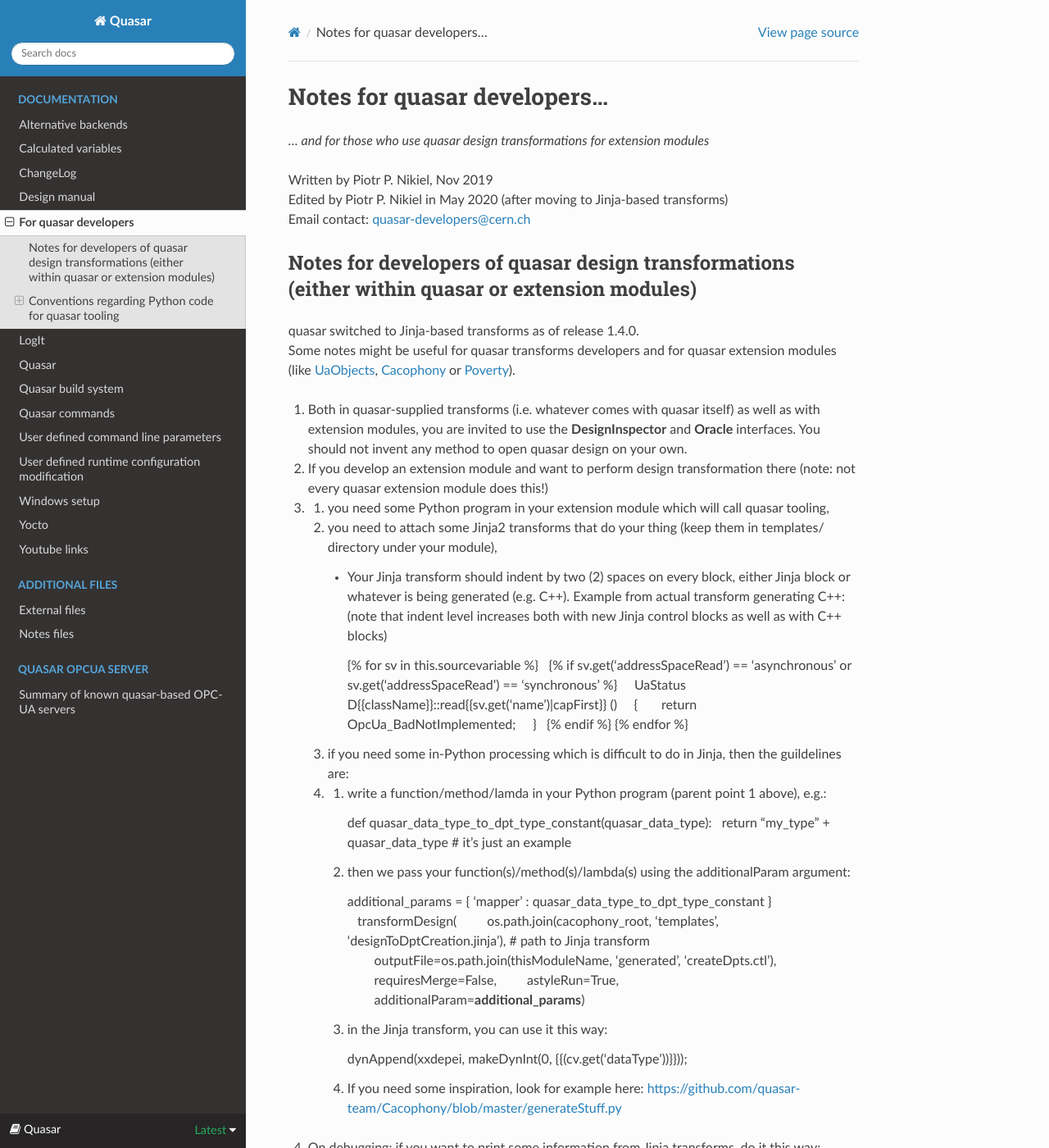
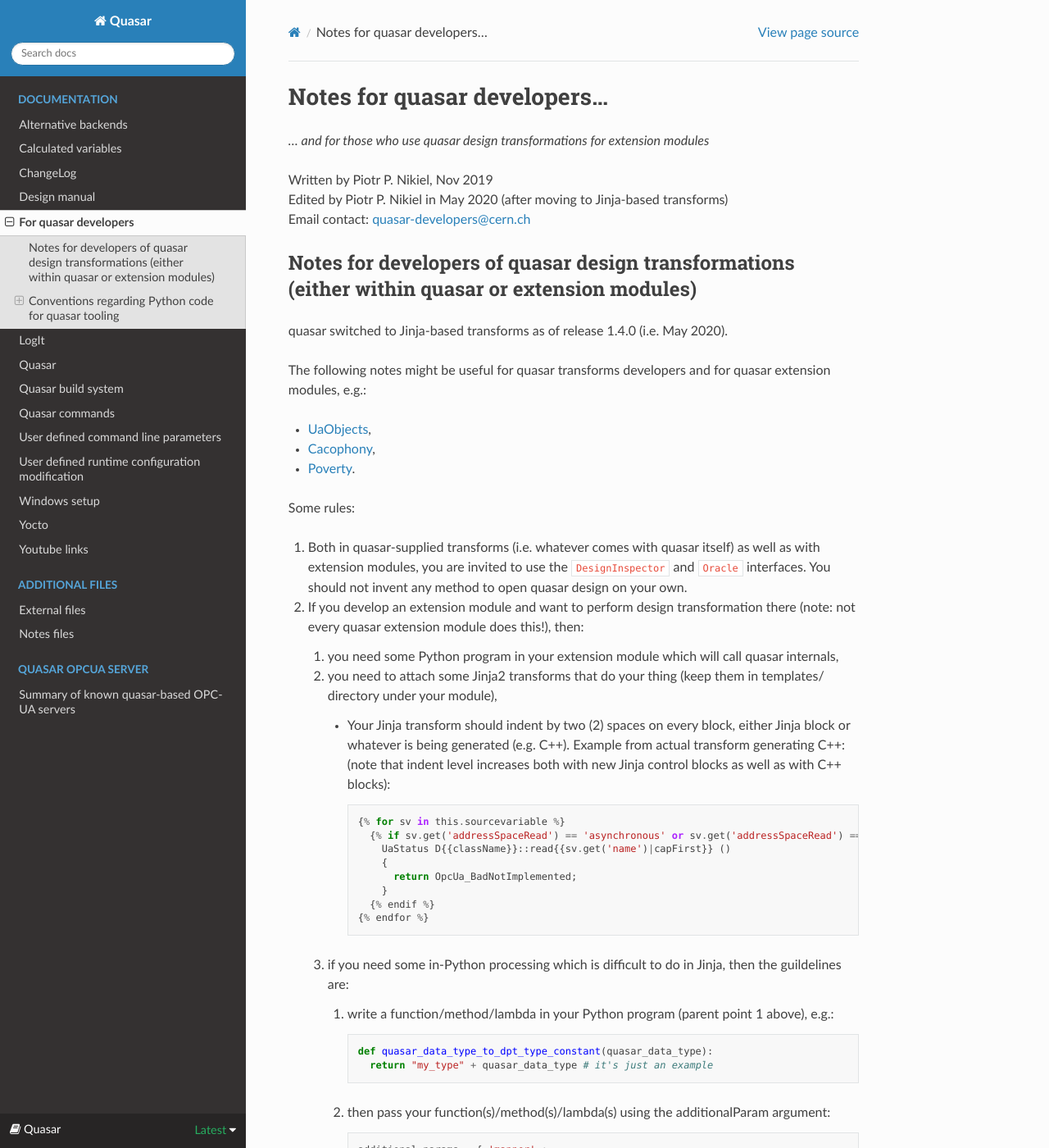
Before and after one commit to quasar-team/quasar, a Sphinx documentation site: the page built from Documentation/source/forQuasarDevelopers.rst, in a window 1280 px wide and 1400 px high. Shown: the whole window at 82% size. Built offline with Sphinx 7.4.7 and the Read the Docs theme 2.0.0, drawn with Linux system fonts in a browser that asks for light colours; some of the changed text lies outside the part shown.

Commit message:
formatting fixed

```diff
--- a/Documentation/source/forQuasarDevelopers.rst
+++ b/Documentation/source/forQuasarDevelopers.rst
@@ -12,26 +12,28 @@
 Notes for developers of quasar design transformations (either within quasar or extension modules)
 -------------------------------------------------------------------------------------------------
 
-| quasar switched to Jinja-based transforms as of release 1.4.0.
-| Some notes might be useful for quasar transforms developers and for
-  quasar extension modules (like
-  `UaObjects <https://github.com/quasar-team/UaoForQuasar>`__,
-  `Cacophony <https://github.com/quasar-team/Cacophony>`__ or
-  `Poverty <https://github.com/quasar-team/Poverty>`__).
+quasar switched to Jinja-based transforms as of release 1.4.0 (i.e. May 2020).
+
+The following notes might be useful for quasar transforms developers and for
+quasar extension modules, e.g.:
+
+- `UaObjects <https://github.com/quasar-team/UaoForQuasar>`__,
+- `Cacophony <https://github.com/quasar-team/Cacophony>`__,
+- `Poverty <https://github.com/quasar-team/Poverty>`__.
+
+Some rules:
 
 #. Both in quasar-supplied transforms (i.e. whatever comes with quasar
    itself) as well as with extension modules, you are invited to use the
-   **DesignInspector** and **Oracle** interfaces. You should not invent
+   ``DesignInspector`` and ``Oracle`` interfaces. You should not invent
    any method to open quasar design on your own.
 
 #. If you develop an extension module and want to perform design
    transformation there (note: not every quasar extension module does
-   this!)
-
-#.
+   this!), then:
 
    #. you need some Python program in your extension module which will
-      call quasar tooling,
+      call quasar internals,
 
    #. you need to attach some Jinja2 transforms that do your thing (keep
       them in templates/ directory under your module),
@@ -41,15 +43,11 @@
          C++).
          Example from actual transform generating C++: (note that indent
          level increases both with new Jinja control blocks as well as
-         with C++ blocks)
-
-         .. container:: mycode
+         with C++ blocks)::
 
             {% for sv in this.sourcevariable %}
-              {% if sv.get('addressSpaceRead') == 'asynchronous' or
-            sv.get('addressSpaceRead') == 'synchronous' %}
-                UaStatus D{{className}}::read{{sv.get('name')|capFirst}}
-            ()
+              {% if sv.get('addressSpaceRead') == 'asynchronous' or sv.get('addressSpaceRead') == 'synchronous' %}
+                UaStatus D{{className}}::read{{sv.get('name')|capFirst}} ()
                 {
                   return OpcUa_BadNotImplemented;
                 }
@@ -59,35 +57,26 @@
    #. if you need some in-Python processing which is difficult to do in
       Jinja, then the guildelines are:
 
-   #.
-
-      #. write a function/method/lamda in your Python program (parent
-         point 1 above), e.g.:
-
-         .. container:: mycode
+      #. write a function/method/lambda in your Python program (parent
+         point 1 above), e.g.::
 
             def quasar_data_type_to_dpt_type_constant(quasar_data_type):
               return "my_type" + quasar_data_type # it's just an example
 
-      #. then we pass your function(s)/method(s)/lambda(s) using the
-         additionalParam argument:
-
-         .. container:: mycode
+      #. then pass your function(s)/method(s)/lambda(s) using the
+         additionalParam argument::
 
             additional_params = { 'mapper' :
-            quasar_data_type_to_dpt_type_constant }
-               transformDesign(
-                    os.path.join(cacophony_root, 'templates',
-            'designToDptCreation.jinja'), # path to Jinja transform
-                    outputFile=os.path.join(thisModuleName, 'generated',
-            'createDpts.ctl'),
-                    requiresMerge=False,
-                    astyleRun=True,
-                    additionalParam=\ **additional_params**)
+              quasar_data_type_to_dpt_type_constant }
+            transformDesign(
+              os.path.join(cacophony_root, 'templates', 'designToDptCreation.jinja'), # path to Jinja transform
+              outputFile=os.path.join(thisModuleName, 'generated', 'createDpts.ctl'),
+              requiresMerge=False,
+              astyleRun=True,
+              additionalParam=\ **additional_params**)
 
-      #. in the Jinja transform, you can use it this way:
 
-         .. container:: mycode
+      #. in the Jinja transform, you can use it this way::
 
             dynAppend(xxdepei, makeDynInt(0, {{(cv.get('dataType'))}}));
 
```
Also changed, not shown: other parts of Documentation/source/forQuasarDevelopers.rst (+11 -19 lines).
